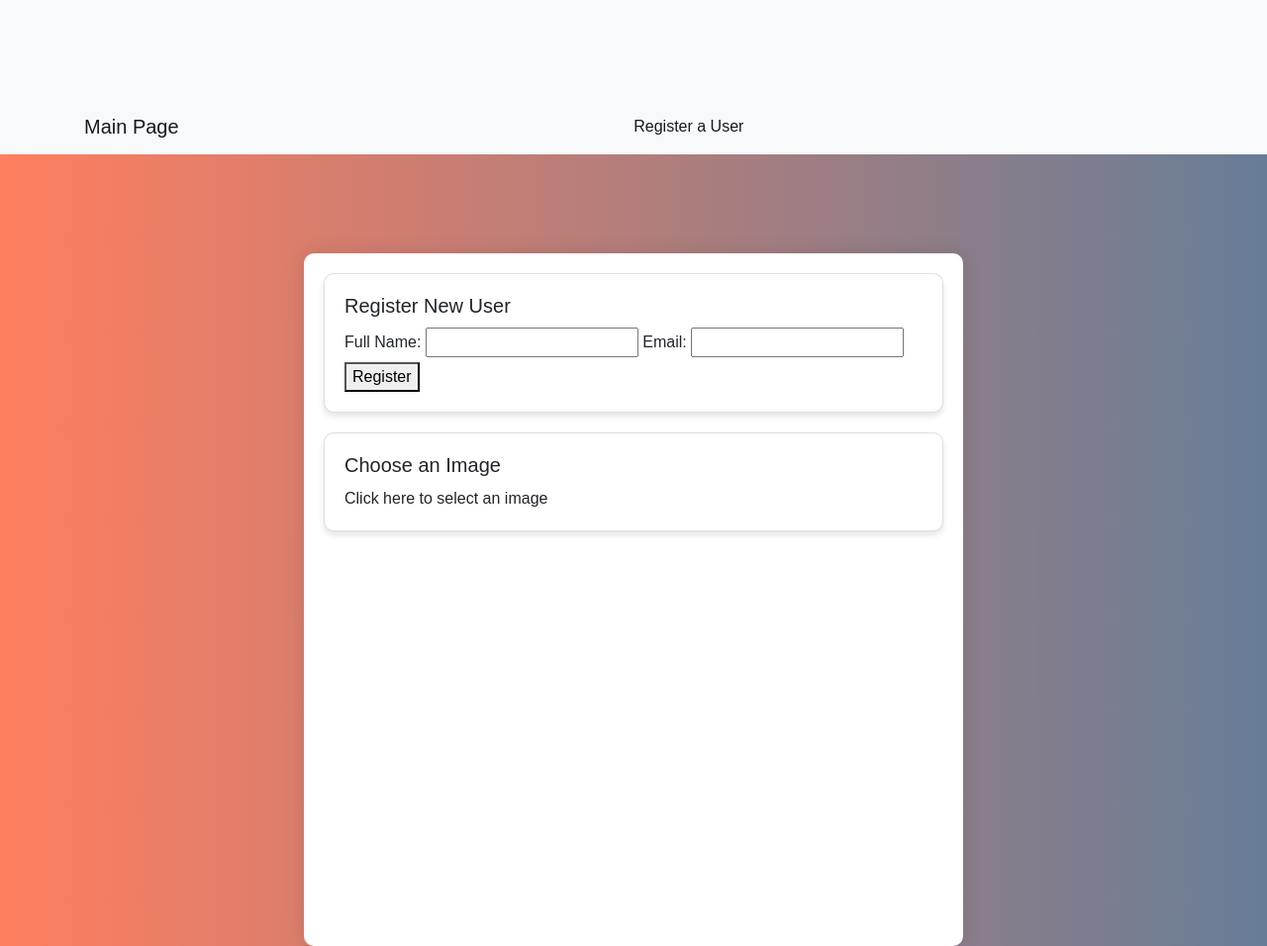
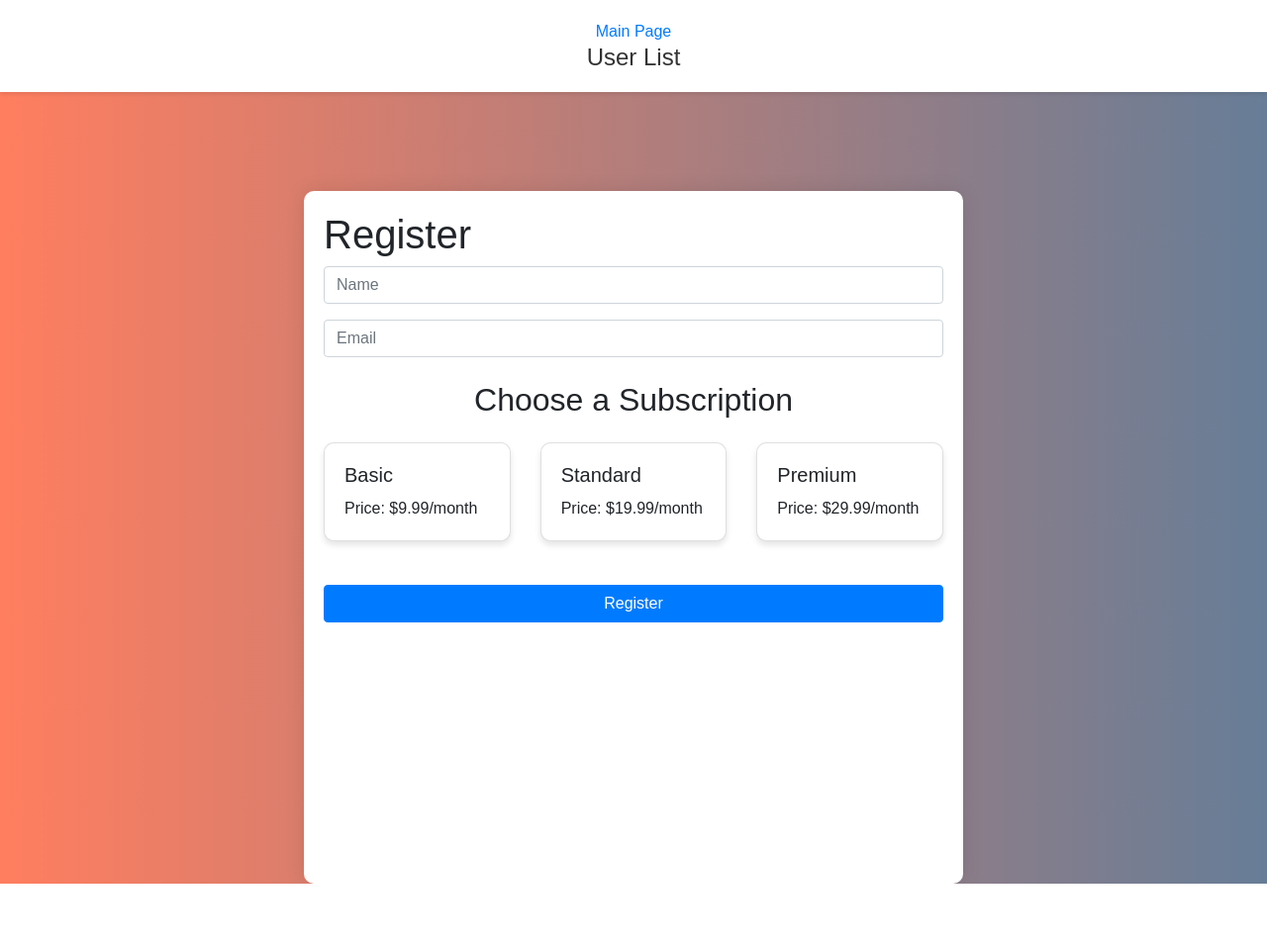
Before and after one commit to sesheii/sesheii.github.io, a plain HTML site: page register-user.html in a window 1280 px wide. Shown: the whole page at 99% size. After the commit the page ends 893 px from the top, so only its background shows below. Drawn offline with nearby package versions, Linux system fonts and the light colour scheme.

Commit message:
coca cola

```diff
--- a/membership-plans.scss
+++ b/membership-plans.scss
@@ -0,0 +1,101 @@
+html, body {
+    height: 100%;
+    margin: 0;
+    padding: 0;
+}
+
+
+.header {
+    background-color: #fff;
+    padding: 20px;
+    box-shadow: 0px 2px 4px rgba(0, 0, 0, 0.1);
+    display: flex;
+    align-items: center;
+    text-align: center;
+    position: relative; /* Added */
+  }
+
+  .logo {
+    font-size: 18px;
+    color: #333333;
+    text-decoration: none;
+  }
+
+  .header h1 {
+    margin: 0;
+    font-size: 24px;
+    color: #333333;
+    position: absolute; /* Added */
+    left: 50%; /* Adjust the position */
+    transform: translateX(-50%); /* Center the text horizontally */
+  }
+
+body {
+    background-image: linear-gradient(to right, #ff7e5f, #677d97);
+    font-family: Arial, Helvetica, sans-serif;
+}
+
+.container {
+    display: flex;
+    justify-content: center;
+    align-items: center;
+    height: calc(100% - 100px); /* Adjusted height to leave space for header */
+    margin-top: 100px; /* Space for header */
+}
+
+.main-container {
+    width: 60%; /* 60% of the viewport width */
+    height: auto; /* Occupy full height */
+    margin-top: 1300px;
+    background-color: #fff;
+    border-radius: 10px;
+    box-shadow: 0px 0px 20px 0px rgba(0, 0, 0, 0.1);
+    padding: 20px;
+}
+
+/* Additional styles for cards or content within main-container */
+.card {
+    background-color: #ffffff;
+    border-radius: 10px;
+    box-shadow: 0px 4px 6px rgba(0, 0, 0, 0.1);
+    margin-bottom: 20px;
+    display: block; /* Ensure the anchor tag behaves like a block element */
+    text-decoration: none; /* Remove underline from anchor tags */
+    color: inherit; /* Inherit text color from parent */
+}
+
+.card-image {
+    width: 100%; /* Ensure image takes full width of card */
+    height: auto; /* Maintain aspect ratio */
+    border-top-left-radius: 10px; /* Rounded corners for the top */
+    border-top-right-radius: 10px;
+    object-fit: cover; /* Scale image to cover the entire space */
+    max-height: 400px; /* Limit the maximum height if necessary */
+    margin-bottom: 10px; /* Added margin for better separation */
+}
+
+
+.card:hover {
+    box-shadow: 0px 6px 10px rgba(0, 0, 0, 0.2); /* Example hover effect */
+}
+
+.card-content {
+    padding: 20px;
+}
+
+.card-title {
+    font-size: 20px;
+    margin-bottom: 10px;
+}
+
+.card-description {
+    font-size: 16px;
+    color: #666666;
+    margin-bottom: 10px; /* Added margin for better separation */
+}
+
+.card-price {
+    font-size: 18px;
+    font-weight: bold;
+    color: #333333;
+}
--- a/register-user.html
+++ b/register-user.html
@@ -8,42 +8,56 @@
     <link rel="stylesheet" href="main.css">
 </head>
 <body>
-    <nav class="navbar navbar-expand-lg navbar-light bg-light">
-        <div class="container">
-            <a class="navbar-brand" href="main.html">Main Page</a>
-            <button class="navbar-toggler" type="button" data-toggle="collapse" data-target="#navbarSupportedContent" aria-controls="navbarSupportedContent" aria-expanded="false" aria-label="Toggle navigation">
-                <span class="navbar-toggler-icon"></span>
-            </button>
-
-            <div class="collapse navbar-collapse justify-content-center" id="navbarSupportedContent">
-                <ul class="navbar-nav">
-                    <li class="nav-item active">
-                        <a class="nav-link" href="#">Register a User</a>
-                    </li>
-                </ul>
-            </div>
-        </div>
-    </nav>
+    <div class="header">
+        <a href="main.html" class="logo">Main Page</a>
+        <h1>User List</h1>
+    </div>
     <div class="container">
         <div class="main-container">
-            <form class="card" action="">
-                <div class="card-content">
-                    <h2 class="card-title">Register New User</h2>
-                    <label for="fullname">Full Name:</label>
-                    <input type="text" id="fullname" name="fullname" required>
-                    <label for="email">Email:</label>
-                    <input type="email" id="email" name="email" required>
-                    <button type="submit">Register</button>
-                </div>
-            </form>
-            <div class="card" id="choose-image">
-                <div class="card-content">
-                    <h2 class="card-title">Choose an Image</h2>
-                    <div class="image-placeholder">
-                        <span>Click here to select an image</span>
+            <div class="register-container">
+                <h1 class="register-text">Register</h1>
+                <div class="thin-line"></div>
+                <form>
+                    <div class="form-group">
+                        <input type="text" class="form-control" id="exampleInputName" placeholder="Name">
                     </div>
-                </div>
+                    <div class="form-group">
+                        <input type="email" class="form-control" id="exampleInputEmail1" placeholder="Email">
+                    </div>
+                    <div>
+                        <h2 class="text-center mt-4">Choose a Subscription</h2>
+                        <div class="row mt-4">
+                          <div class="col-md-4 mb-4">
+                            <div class="card subscription-card">
+                              <div class="card-body">
+                                <h5 class="card-title">Basic</h5>
+                                <p class="card-text">Price: $9.99/month</p>
+                              </div>
+                            </div>
+                          </div>
+                          <div class="col-md-4 mb-4">
+                            <div class="card subscription-card">
+                              <div class="card-body">
+                                <h5 class="card-title">Standard</h5>
+                                <p class="card-text">Price: $19.99/month</p>
+                              </div>
+                            </div>
+                          </div>
+                          <div class="col-md-4 mb-4">
+                            <div class="card subscription-card">
+                              <div class="card-body">
+                                <h5 class="card-title">Premium</h5>
+                                <p class="card-text">Price: $29.99/month</p>
+                              </div>
+                            </div>
+                          </div>
+                        </div>
+                      </div>
+
+                    <button type="submit" class="btn btn-primary btn-block">Register</button>
+                </form>
             </div>
+
         </div>
     </div>
 </body>
--- a/register-user.scss
+++ b/register-user.scss
@@ -1,43 +1,47 @@
+/* Resetting default margin and padding */
 html, body {
     height: 100%;
     margin: 0;
     padding: 0;
 }
 
+/* Setting background and font */
 body {
     background-image: linear-gradient(to right, #ff7e5f, #677d97);
     font-family: Arial, Helvetica, sans-serif;
 }
 
+/* Centering container vertically */
 .container {
     display: flex;
     justify-content: center;
     align-items: center;
-    height: calc(100% - 100px); /* Adjusted height to leave space for header */
-    margin-top: 100px; /* Space for header */
+    height: 100%;
 }
 
+/* Styling main container */
 .main-container {
-    width: 60%; /* 60% of the viewport width */
-    height: 100%; /* Occupy full height */
+    width: 60%;
+    height: 1500px;
     background-color: #fff;
     border-radius: 10px;
     box-shadow: 0px 0px 20px 0px rgba(0, 0, 0, 0.1);
     padding: 20px;
 }
 
+/* Styling cards */
 .card {
     background-color: #ffffff;
     border-radius: 10px;
     box-shadow: 0px 4px 6px rgba(0, 0, 0, 0.1);
     margin-bottom: 20px;
-    display: block; /* Ensure the anchor tag behaves like a block element */
-    text-decoration: none; /* Remove underline from anchor tags */
-    color: inherit; /* Inherit text color from parent */
+    display: block;
+    text-decoration: none;
+    color: inherit;
 }
 
 .card:hover {
-    box-shadow: 0px 6px 10px rgba(0, 0, 0, 0.2); /* Example hover effect */
+    box-shadow: 0px 6px 10px rgba(0, 0, 0, 0.2);
 }
 
 .card-content {
@@ -49,29 +53,33 @@ body {
     margin-bottom: 10px;
 }
 
+/* Styling header */
 .header {
     background-color: #ffffff;
     box-shadow: 0px 2px 4px rgba(0, 0, 0, 0.1);
     padding: 20px;
-    text-align: center;
+    display: flex;
+    align-items: center;
 }
 
-
-.navbar-brand {
-    font-size: 18px; /* Customize font size if necessary */
-    margin-right: 20px; /* Add margin between the link and the h1 */
+/* Styling logo */
+.logo {
+    font-size: 18px;
+    color: #333333;
+    text-decoration: none;
+    margin-right: auto;
 }
 
-.navbar {
-    min-height: auto; /* Adjust the height as needed */
-}
-
+/* Styling header h1 */
 .header h1 {
     margin: 0;
     font-size: 24px;
     color: #333333;
+    margin-left: auto;
+    margin-right: auto;
 }
 
+/* Styling form */
 form .card-content {
     text-align: center;
 }
@@ -100,6 +108,7 @@ form .card-content button:hover {
     background-color: #0056b3;
 }
 
+/* Styling image placeholder */
 #choose-image .image-placeholder {
     border: 2px dashed #ccc;
     border-radius: 5px;
@@ -111,3 +120,140 @@ form .card-content button:hover {
 #choose-image .image-placeholder span {
     color: #777;
 }
+
+/* Additional Styling */
+html {
+    height: 100%;
+}
+
+.container {
+    display: flex;
+    justify-content: center;
+    align-items: center;
+    height: 100%;
+}
+
+.register-container {
+    width: 350px;
+    padding: 30px;
+    background-color: #fff;
+    border-radius: 10px;
+    box-shadow: 0px 0px 20px 0px rgba(0, 0, 0, 0.1);
+}
+
+.register-text {
+    font-size: 28px;
+    font-weight: bold;
+    text-align: center;
+    margin-bottom: 20px;
+}
+
+.thin-line {
+    height: 1px;
+    background-color: #ccc;
+    margin-top: 20px;
+    margin-bottom: 30px;
+}
+
+.form-control {
+    border-radius: 20px;
+}
+
+.btn-primary {
+    border-radius: 20px;
+    background-color: #007bff;
+    border: none;
+}
+
+.btn-primary:hover {
+    background-color: #0056b3;
+}
+
+.text-center a {
+    color: #666;
+    text-decoration: none;
+}
+
+.text-center a:hover {
+    text-decoration: underline;
+}
+
+/* Dropdown button */
+.dropbtn {
+    background-color: #007bff;
+    color: white;
+    padding: 10px;
+    font-size: 16px;
+    border: none;
+    border-radius: 5px;
+    cursor: pointer;
+  }
+
+  /* Dropdown content (hidden by default) */
+  .dropdown-content {
+    display: none;
+    position: absolute;
+    background-color: #f9f9f9;
+    min-width: 160px;
+    box-shadow: 0px 8px 16px 0px rgba(0,0,0,0.2);
+    z-index: 1;
+  }
+
+  /* Links inside the dropdown */
+  .dropdown-content a {
+    color: black;
+    padding: 12px 16px;
+    text-decoration: none;
+    display: block;
+  }
+
+  /* Change color of dropdown links on hover */
+  .dropdown-content a:hover {
+    background-color: #ddd;
+  }
+
+  /* Show the dropdown menu on hover */
+  .dropdown:hover .dropdown-content {
+    display: block;
+  }
+
+  /* Position the dropdown content */
+  .dropdown-content {
+    display: none;
+    position: absolute;
+    background-color: #f9f9f9;
+    min-width: 160px;
+    box-shadow: 0px 8px 16px 0px rgba(0,0,0,0.2);
+    z-index: 1;
+  }
+
+  /* Center dropdown button */
+  .dropdown {
+    text-align: center;
+  }
+
+  /* Adjusted CSS for card activation */
+.subscription-card:active {
+    background-color: #333;
+    color: white;
+}
+
+
+  /* Darken selected item */
+.dropdown-item.active, .dropdown-item:active {
+    background-color: #333;
+    color: white;
+  }
+
+/* Additional Styling */
+.subscription-card:hover,
+.subscription-card:focus {
+  background-color: #333;
+  color: white;
+}
+
+/* Adjusted CSS for card activation */
+.subscription-card:active {
+    background-color: #333;
+    color: white;
+}
```
Also changed, not shown: membership-plans.html (+44 -0 lines), check-in-out.css (added), images/basic.jpg (added), images/family.jpg (added), images/premium.jpg (added), images/sad.jpg (added), membership-plans.css (added), register-user.css, 3 other files.
